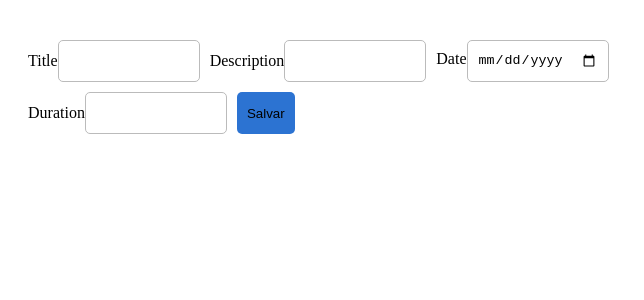
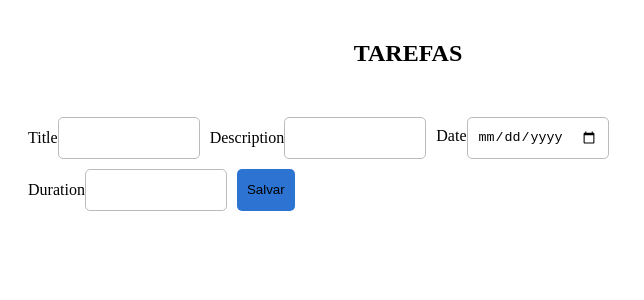
Before and after one commit to jefim9413/calendario-front, a React (Create React App) app: page / in a window 1280 px wide. Shown: the top 300 px of the page, without its empty margins (0-644 px from the left). Built offline with nearby package versions, Linux system fonts and the light colour scheme.

Commit message:
chamando componete de Title

```diff
--- a/src/App.js
+++ b/src/App.js
@@ -18,6 +18,7 @@ function App() {
   return (
     <>
       <Container>
+        <Title> TAREFAS </Title>
         <Form />
       </Container>
     </>
```
